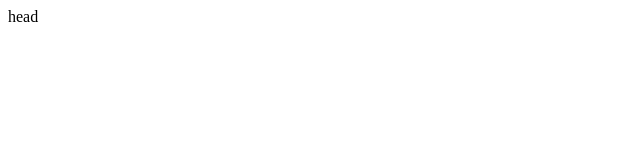
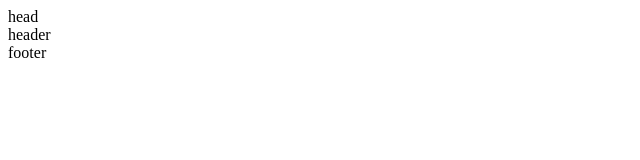
Before and after one commit to masaya7/dayday, a plain HTML site: page index.html in a window 1280 px wide. Shown: the full height of the page, 0-640 px from the left. Drawn offline with Linux system fonts and the light colour scheme.

Commit message:
Update index.html

```diff
--- a/index.html
+++ b/index.html
@@ -5,8 +5,10 @@
 </head>
 <body>
   <header>
+    header
   </header>
   <footer>
+    footer
   </footer>
 </body>
 </html>
```
